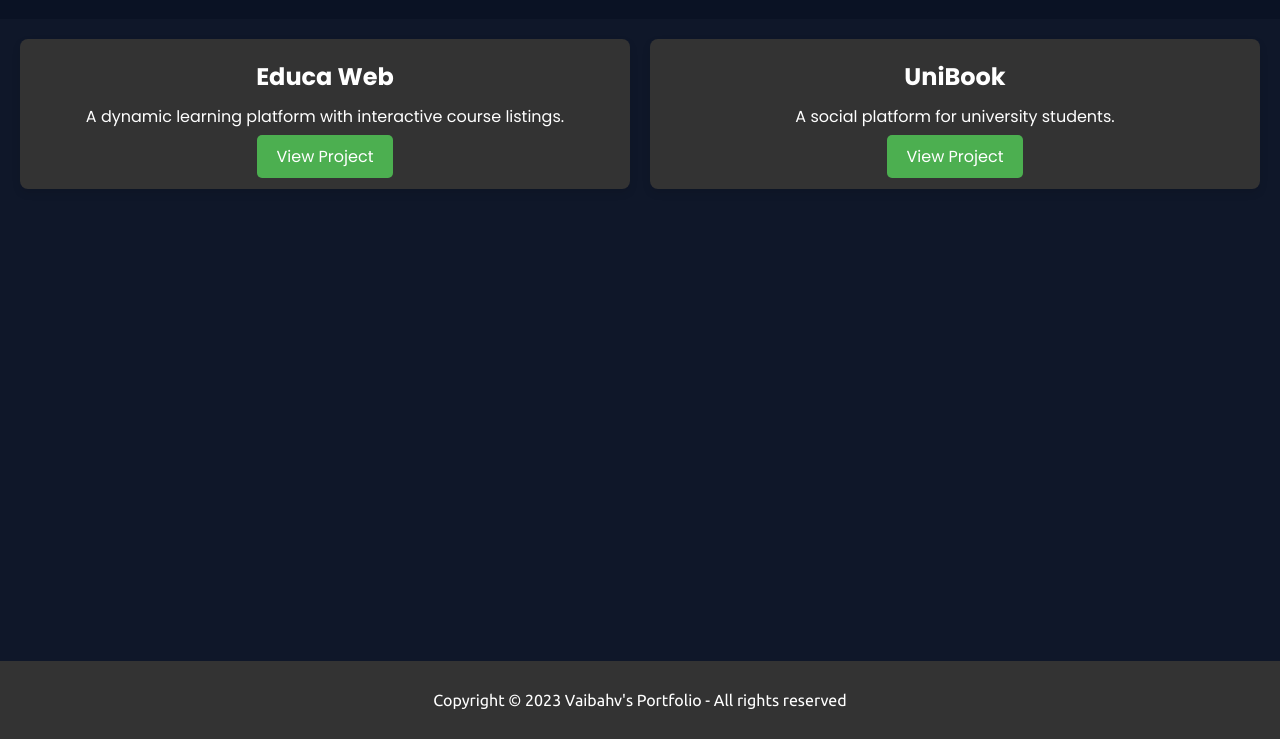
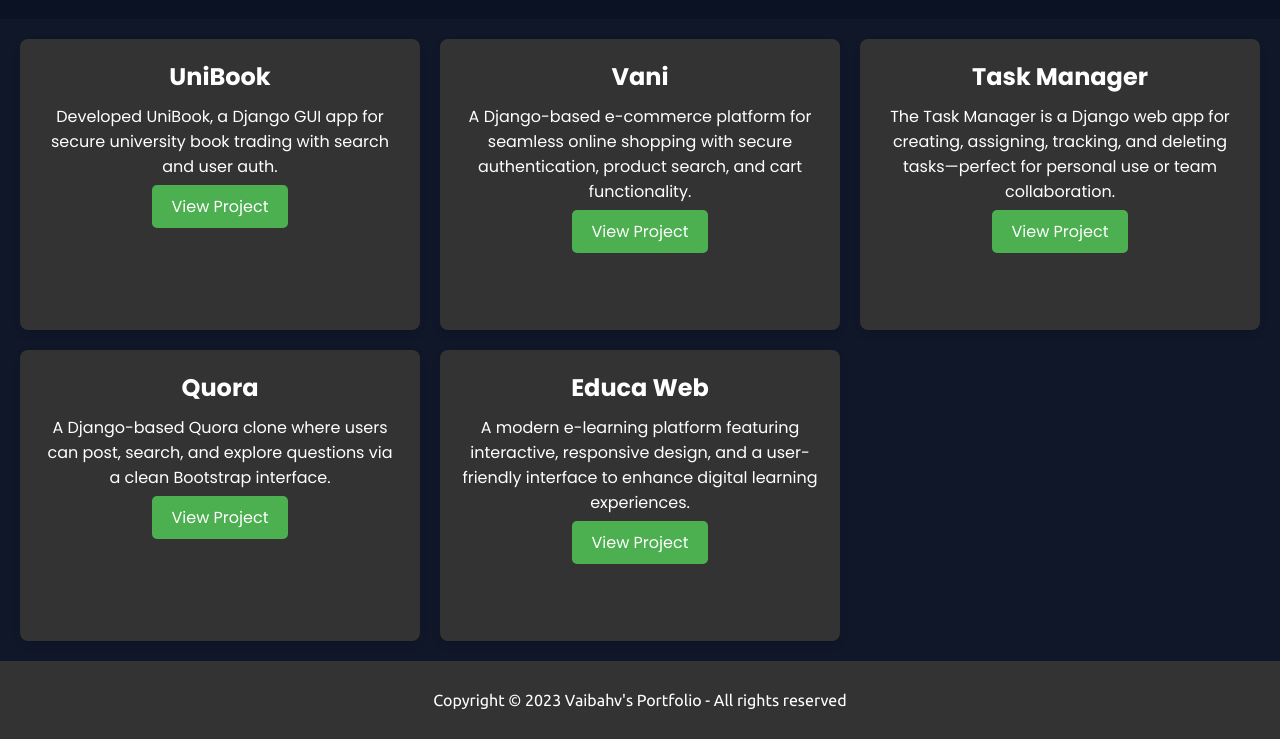
Before and after one commit to vaibhav-singh05/Portfolio-Website, a plain HTML site: page project.html in a window 1280 px wide. Shown: the part 61-800 px from the top of the page. Drawn offline with Linux system fonts and the light colour scheme.

Commit message:
Update project.html

```diff
--- a/project.html
+++ b/project.html
@@ -16,10 +16,16 @@
             box-sizing: border-box;
         }
 
+        html, body {
+            height: 100%;
+        }
+
         body {
             background-color: rgb(15 23 41);
             color: white;
             font-family: "Poppins", sans-serif;
+            display: flex;
+            flex-direction: column;
         }
 
         .navbar {
@@ -57,6 +63,7 @@
             grid-template-columns: repeat(auto-fit, minmax(300px, 1fr));
             gap: 20px;
             padding: 20px;
+            flex: 1;
         }
 
         .project-card {
@@ -96,9 +103,7 @@
             color: white;
             text-align: center;
             padding: 10px;
-            position: fixed;
             width: 100%;
-            bottom: 0;
         }
     </style>
 </head>
@@ -120,20 +125,38 @@
 
     <section class="projects">
         <div class="project-card">
-            <h2>Educa Web</h2>
-            <p>A dynamic learning platform with interactive course listings.</p>
-            <a href="https://vaibhav-singh05.github.io/Educa-Web/" target="_blank">View Project</a>
+            <h2>UniBook</h2>
+            <p>Developed UniBook, a Django GUI app for secure university book trading with search and user auth.</p>
+            <a href="https://unibook-krly.onrender.com" target="_blank">View Project</a>
         </div>
 
         <div class="project-card">
-            <h2>UniBook</h2>
-            <p>A social platform for university students.</p>
-            <a href="https://unibook-krly.onrender.com" target="_blank">View Project</a>
+            <h2>Vani</h2>
+            <p>A Django-based e-commerce platform for seamless online shopping with secure authentication, product search, and cart functionality.</p>
+            <a href="https://vani-6hcu.onrender.com" target="_blank">View Project</a>
+        </div>
+
+        <div class="project-card">
+            <h2>Task Manager</h2>
+            <p>The Task Manager is a Django web app for creating, assigning, tracking, and deleting tasks—perfect for personal use or team collaboration.</p>
+            <a href="https://task-manager-a4jc.onrender.com" target="_blank">View Project</a>
+        </div>
+
+        <div class="project-card">
+            <h2>Quora</h2>
+            <p>A Django-based Quora clone where users can post, search, and explore questions via a clean Bootstrap interface.</p>
+            <a href="https://quora-phjc.onrender.com" target="_blank">View Project</a>
+        </div>
+
+        <div class="project-card">
+            <h2>Educa Web</h2>
+            <p>A modern e-learning platform featuring interactive, responsive design, and a user-friendly interface to enhance digital learning experiences.</p>
+            <a href="https://vaibhav-singh05.github.io/Educa-Web/" target="_blank">View Project</a>
         </div>
     </section>
 
     <footer class="footer">
-      <p class="textfooter">Copyright &copy; 2023 Vaibahv's Portfolio - All rights reserved</p>
-  </footer>
+        <p class="textfooter">Copyright &copy; 2023 Vaibahv's Portfolio - All rights reserved</p>
+    </footer>
 </body>
 </html>
```
